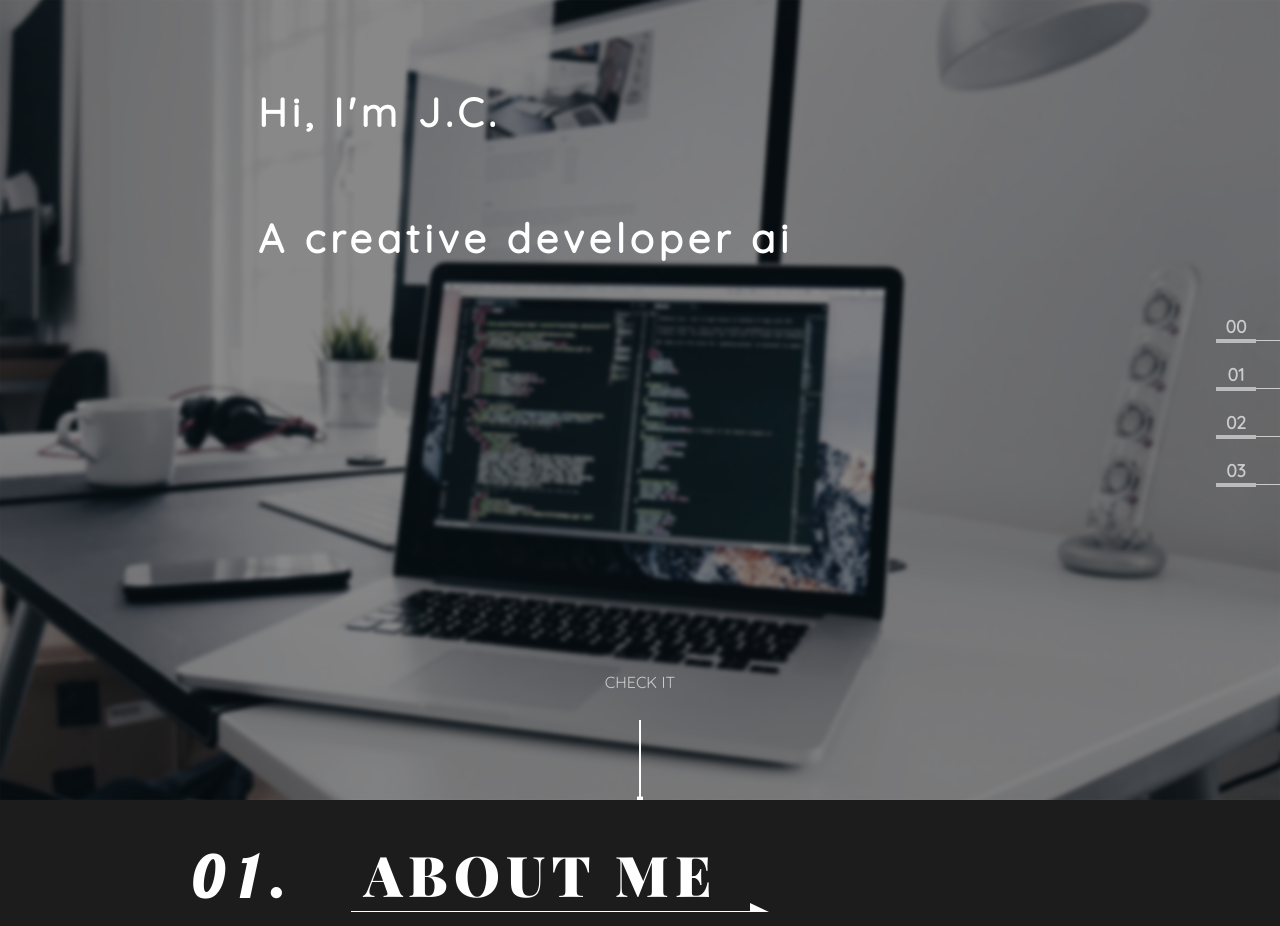
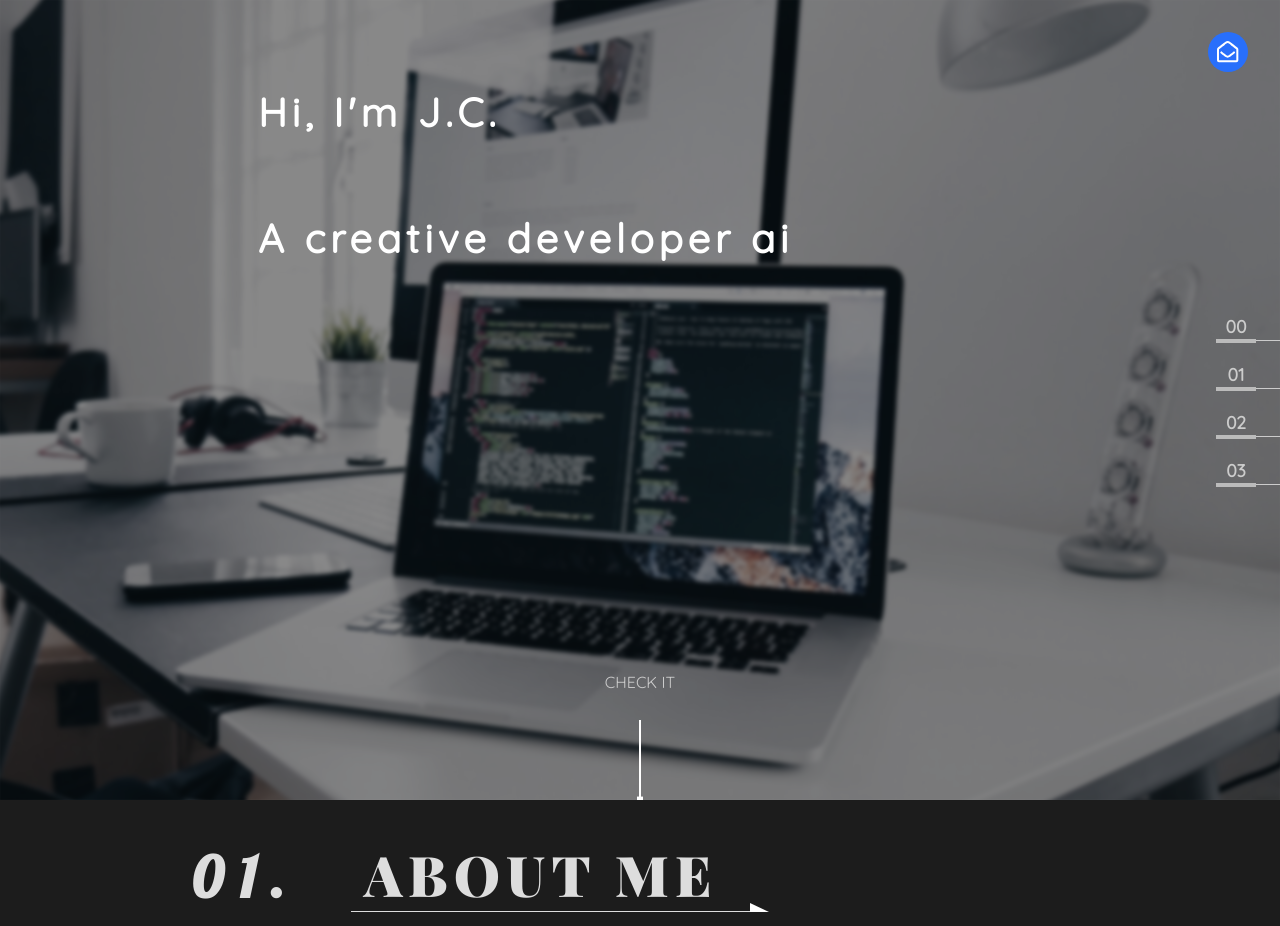
Before and after one commit to codingkix/portfolio, a React (Create React App) app: page / in a window 1280 px wide. Shown: the top 926 px of the page. Built offline with nearby package versions, Linux system fonts and the light colour scheme.

Commit message:
style polish

```diff
--- a/public/index.html
+++ b/public/index.html
@@ -12,7 +12,8 @@
   <link rel="manifest" href="%PUBLIC_URL%/manifest.json">
   <link rel="shortcut icon" href="%PUBLIC_URL%/favicon.ico">
   <link href="https://fonts.googleapis.com/css?family=Lobster|Quicksand|Playfair+Display:900" rel="stylesheet">
-  <!-- <script defer src="https://use.fontawesome.com/releases/v5.0.4/js/all.js"></script> -->
+  <script defer src="https://use.fontawesome.com/releases/v5.0.8/js/all.js" integrity="sha384-SlE991lGASHoBfWbelyBPLsUlwY1GwNDJo3jSJO04KZ33K2bwfV9YBauFfnzvynJ"
+    crossorigin="anonymous"></script>
   <!--
       Notice the use of %PUBLIC_URL% in the tags above.
       It will be replaced with the URL of the `public` folder during the build.
--- a/src/About.css
+++ b/src/About.css
@@ -11,10 +11,11 @@
 	cursor: pointer;
 	font-size: 3.5rem;
 	align-items: flex-end;
+	color: #ddd;
 }
 
 .About-header-more {
-	border-bottom: 1px solid;
+	border-bottom: 1px solid #ddd;
 	padding-right: 1.2rem;
 	padding-left: 2rem;
 }
@@ -107,6 +108,8 @@
 }
 
 .About-more-text-wrapper p {
+	color: #888;
+	line-height: 1.6;
 	margin: 0;
 	max-width: 30vw;
 	font-size: 1.2rem;
@@ -228,7 +231,7 @@
 	will-change: transform;
 }
 
-.About-more-photos .current .mask {
+.About-more-photos .mask.mask__shown {
 	transform: translateX(0);
 }
 
--- a/src/About.js
+++ b/src/About.js
@@ -25,10 +25,10 @@ class About extends PureComponent {
 
 		this.setState({ showMore: !show }, () => {
 			if (this.state.showMore) {
-				// intervalId = setInterval(() => {
-				// 	let index = this.state.currentPhotoIndex
-				// 	this.setState({ currentPhotoIndex: ++index % PHOTO_NUM })
-				// }, 2000)
+				intervalId = setInterval(() => {
+					let index = this.state.currentPhotoIndex
+					this.setState({ currentPhotoIndex: ++index % PHOTO_NUM })
+				}, 2000)
 			} else {
 				this.setState({ currentPhotoIndex: -1 })
 				clearInterval(intervalId)
@@ -44,7 +44,7 @@ class About extends PureComponent {
 				<h3 className="SectionHeader About-header" onClick={this.handleAboutMoreClick}>
 					<label>01.</label>
 					<span className="arrow arrow__left" />
-					<span className="About-header-more">more</span>
+					<span className="About-header-more accent">more</span>
 					<span className="About-header-me">About me</span>
 					<span className="arrow arrow__right" />
 				</h3>
@@ -86,7 +86,6 @@ class About extends PureComponent {
 						</div>
 						<div className="About-more-photos-wrapper">
 							<ul className="About-more-photos">
-								<div />
 								{_.times(PHOTO_NUM, (i) => {
 									return (
 										<li
@@ -98,9 +97,17 @@ class About extends PureComponent {
 													i !== this.state.currentPhotoIndex - 1,
 												after: i === this.state.currentPhotoIndex - 1,
 											})}
-										>
-											<div className={`mask mask${i}`} />
-										</li>
+										/>
+									)
+								})}
+								{_.times(PHOTO_NUM, (i) => {
+									return (
+										<div
+											key={i}
+											className={cx(`mask mask${i}`, {
+												mask__shown: i === this.state.currentPhotoIndex,
+											})}
+										/>
 									)
 								})}
 							</ul>
--- a/src/App.css
+++ b/src/App.css
@@ -1,9 +1,32 @@
 .App {
-  font-family: 'Quicksand', sans-serif;
+	font-family: "Quicksand", sans-serif;
 	color: #fff;
 	display: flex;
 	flex-direction: column;
 	height: 100vh;
+}
+
+.App-email {
+	position: fixed;
+	right: 2rem;
+	top: 2rem;
+	display: block;
+	width: 2.5rem;
+	height: 2.5rem;
+	border-radius: 50%;
+	background-color: #286ffb;
+	color: #fff;
+	display: flex;
+	justify-content: center;
+	align-items: center;
+	outline: none;
+	transition: transform 0.2s ease-out;
+	will-change: transform;
+	z-index: 100;
+}
+
+.App-email:hover {
+	transform: scale(1.2);
 }
 
 .section-title {
@@ -18,3 +41,7 @@ h4,
 h5 {
 	margin: 0;
 }
+
+.accent {
+	color: #286ffb;
+}
--- a/src/App.js
+++ b/src/App.js
@@ -1,13 +1,15 @@
-import React, { Component } from 'react'
+import React, { Component } from "react"
 
-import './App.css'
+import "./App.css"
 
-import Header from './Header'
-import Landing from './Landing'
-import About from './About'
-import Portfolio from './Portfolio'
-import Contact from './Contact'
-import AppNav from './AppNav'
+import Header from "./Header"
+import Landing from "./Landing"
+import About from "./About"
+import Portfolio from "./Portfolio"
+import Contact from "./Contact"
+import AppNav from "./AppNav"
+
+import mail from "./images/mail.svg"
 
 class App extends Component {
 	render() {
@@ -19,6 +21,9 @@ class App extends Component {
 				<About />
 				<Portfolio />
 				<Contact />
+				<a className="App-email" href="mailto:junchaozhang2007@gmail.com?subject=Let%27s%20Build">
+					<i class="far fa-envelope-open fa-lg" />
+				</a>
 			</main>
 		)
 	}
--- a/src/Landing.css
+++ b/src/Landing.css
@@ -4,9 +4,9 @@
 	left: -4px;
 	bottom: -4px;
 	right: -4px;
-  content: '';
+	content: "";
 	background-color: #444;
-  background-image: url('./images/landing.jpg');
+	background-image: url("./images/landing.jpg");
 	background-size: cover;
 	background-repeat: no-repeat;
 	background-position: center;
@@ -31,7 +31,7 @@
 
 .Landing-title {
 	font-size: 6rem;
-  font-family: 'Lobster', cursive;
+	font-family: "Lobster", cursive;
 	letter-spacing: 0.3rem;
 	transform: translateX(calc(-50vw - 50%));
 	animation: slide-in 1.5s 8s 1 cubic-bezier(0.175, 0.885, 0.32, 1.275) forwards;
@@ -43,7 +43,8 @@
 	letter-spacing: 0.12em;
 }
 
-.Landing-subtitle span {
+.Landing-subtitle p {
+	margin: 0;
 	display: inline-block;
 	overflow: hidden;
 	white-space: nowrap;
@@ -59,15 +60,13 @@
 
 .Landing-subtitle_line1 {
 	border-right: 0.08em solid #ccc;
-  animation: typing 3s steps(20, end),
-    blink-caret 0.5s step-end infinite forwards, hide-cursor 0s 3s 1 forwards;
+	animation: typing 3s steps(20, end), blink-caret 0.5s step-end infinite forwards, hide-cursor 0s 3s 1 forwards;
 }
 
 .Landing-subtitle_line2 {
 	width: 0;
 	border-right: 0.08em solid transparent;
-  animation: typing 5s 3s steps(40, end) forwards,
-    blink-caret 0.5s 3s step-end infinite, hide-cursor 0s 8s 1 forwards;
+	animation: typing 5s 3s steps(40, end) forwards, blink-caret 0.5s 3s step-end infinite, hide-cursor 0s 8s 1 forwards;
 }
 
 .Landing-check-section {
--- a/src/Landing.js
+++ b/src/Landing.js
@@ -1,28 +1,28 @@
-import React from 'react'
-import './Landing.css'
+import React from "react"
+import "./Landing.css"
 
 const onCheckItClick = () => {
-  document.getElementById('about').scrollIntoView({ behavior: 'smooth' })
+	document.getElementById("about").scrollIntoView({ behavior: "smooth" })
 }
 
 const Landing = () => (
-  <article id='welcome' className='Landing'>
-    <section className='Landing-title-section'>
-      <h2 className='Landing-subtitle '>
-        <span className='Landing-subtitle_line1'>Hi, I'm J.C.</span>
+	<article id="welcome" className="Landing">
+		<section className="Landing-title-section">
+			<h2 className="Landing-subtitle ">
+				<p className="Landing-subtitle_line1">Hi, I'm J.C.</p>
 			</h2>
-      <h2 className='Landing-subtitle'>
-        <span className='Landing-subtitle_line2'>
-          A creative developer aiming to
-        </span>
+			<h2 className="Landing-subtitle">
+				<p className="Landing-subtitle_line2">A creative developer aiming to</p>
 			</h2>
-      <h1 className='Landing-title'>Delivery WOW</h1>
+			<h1 className="Landing-title">
+				Delivery <span className="accent">W</span>OW
+			</h1>
 		</section>
-    <section className='Landing-check-section' onClick={onCheckItClick}>
-      <label className='Landing-check-label'>check it</label>
-      <div className='scroll-down-wrapper'>
-        <span className='scroll-down-line' />
-        <span className='scroll-down-marker' />
+		<section className="Landing-check-section" onClick={onCheckItClick}>
+			<label className="Landing-check-label">check it</label>
+			<div className="scroll-down-wrapper">
+				<span className="scroll-down-line" />
+				<span className="scroll-down-marker" />
 			</div>
 		</section>
 	</article>
--- a/src/PortfolioItem.js
+++ b/src/PortfolioItem.js
@@ -1,35 +1,35 @@
-import React from 'react'
+import React from "react"
 
 class PortfolioItem extends React.PureComponent {
 	state = {
-    hover: false
+		hover: false,
 	}
 
-  handleHover = e => {
+	handleHover = (e) => {
 		e.preventDefault()
 		this.setState({ hover: true })
 	}
 
-  handleLeave = e => {
+	handleLeave = (e) => {
 		e.preventDefault()
 		this.setState({ hover: false })
 	}
 
-  renderTypes = types => {
+	renderTypes = (types) => {
 		return (
-      <h5 className='Portfolio-project-type'>
+			<h5 className="Portfolio-project-type">
 				{types.map((type, index) => {
-          if (type === 'mobile') {
+					if (type === "mobile") {
 						return (
 							<React.Fragment key={index}>
-                <i className='fas fa-mobile-alt' />
+								<i className="fas fa-mobile-alt accent" />
 								<span>Mobile</span>
 							</React.Fragment>
 						)
 					}
 					return (
 						<React.Fragment key={index}>
-              <i className='fas fa-desktop' />
+							<i className="fas fa-desktop accent" />
 							<span>Web</span>
 						</React.Fragment>
 					)
@@ -38,24 +38,21 @@ class PortfolioItem extends React.PureComponent {
 		)
 	}
 
-  render () {
+	render() {
 		const { screenshot, title, types, hover } = this.props.item
 		const backgroundColor = this.state.hover ? hover : null
 		return (
-      <li className='Portfolio-item'>
+			<li className="Portfolio-item">
 				<div
-          className='Portfolio-project'
+					className="Portfolio-project"
 					onMouseEnter={this.handleHover}
 					onMouseLeave={this.handleLeave}
-          style={{ backgroundColor: backgroundColor }}>
-          <figure className='Portfolio-preview'>
-            <img
-              className='Portfolio-screenshot'
-              src={screenshot}
-              alt={title}
-            />
-            <figcaption className='Portfolio-project-info'>
-              <h4 className='Portfolio-project-title'>{title}</h4>
+					style={{ backgroundColor: backgroundColor }}
+				>
+					<figure className="Portfolio-preview">
+						<img className="Portfolio-screenshot" src={screenshot} alt={title} />
+						<figcaption className="Portfolio-project-info">
+							<h4 className="Portfolio-project-title">{title}</h4>
 							{this.renderTypes(types)}
 						</figcaption>
 					</figure>
```
Lines whose indentation alone changed are shown as unchanged.
